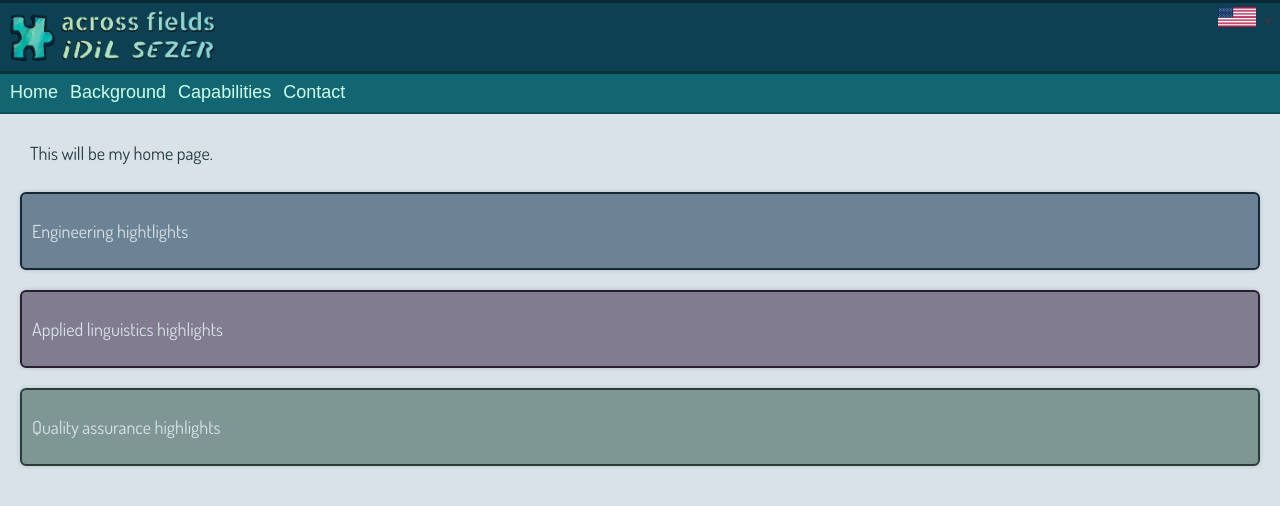
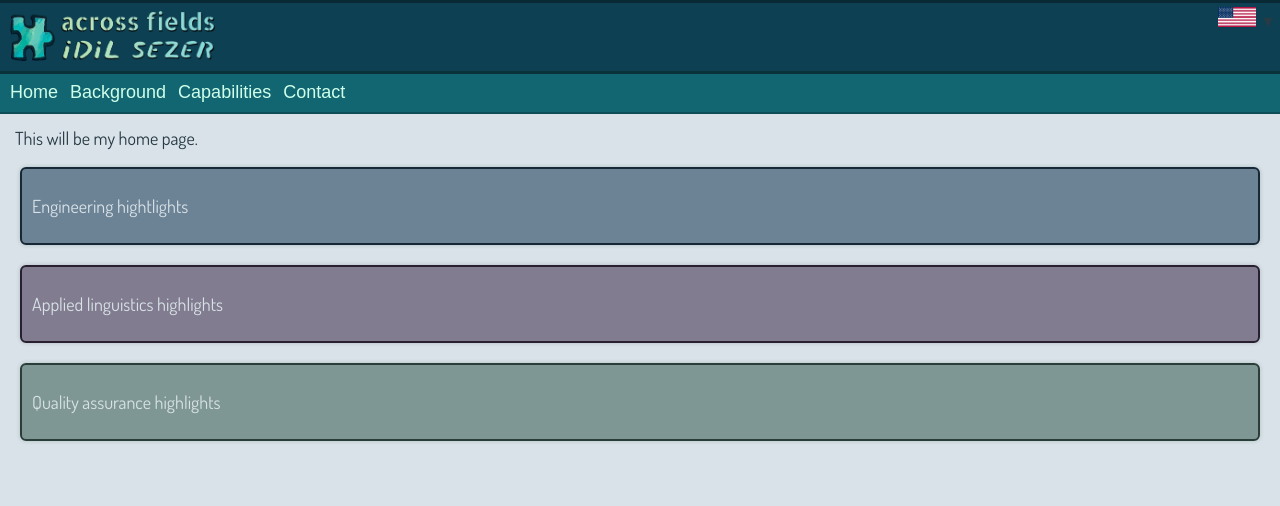
Before and after one commit to acrossfields/idilsezer, a Jekyll site: the page built from en/index.md, in a window 1280 px wide. Shown: the top 506 px of the page. Built offline with Jekyll 4.4.1, drawn with Linux system fonts in a browser that asks for light colours; some web fonts are replaced.

Commit message:
Update style.scss

```diff
--- a/assets/css/style.scss
+++ b/assets/css/style.scss
@@ -77,13 +77,15 @@ body a:hover {
 }
 
 .content-home {
-  margin: 20px;
-  padding: 10px;
+  margin: 15px;
+  padding: 0;
   font-family: 'Dosis', sans-serif;
   font-size: 18px;
 }
 
 .content-home.eng {
+  margin: 20px;
+  padding: 10px;
   color: #d8e2e8;
   background-color: rgba(38, 68, 96, 0.6);
   border: 2px solid #162736;
@@ -92,6 +94,8 @@ body a:hover {
 }
 
 .content-home.lang {
+  margin: 20px;
+  padding: 10px;
   color: #d8e2e8;
   background-color: rgba(72, 57, 85, 0.6);
   border: 2px solid #282030;
@@ -100,6 +104,8 @@ body a:hover {
 }
 
 .content-home.qa {
+  margin: 20px;
+  padding: 10px;
   color: #d8e2e8;
   background-color: rgba(69, 103, 94, 0.6);
   border: 2px solid #2a3e39;
```
